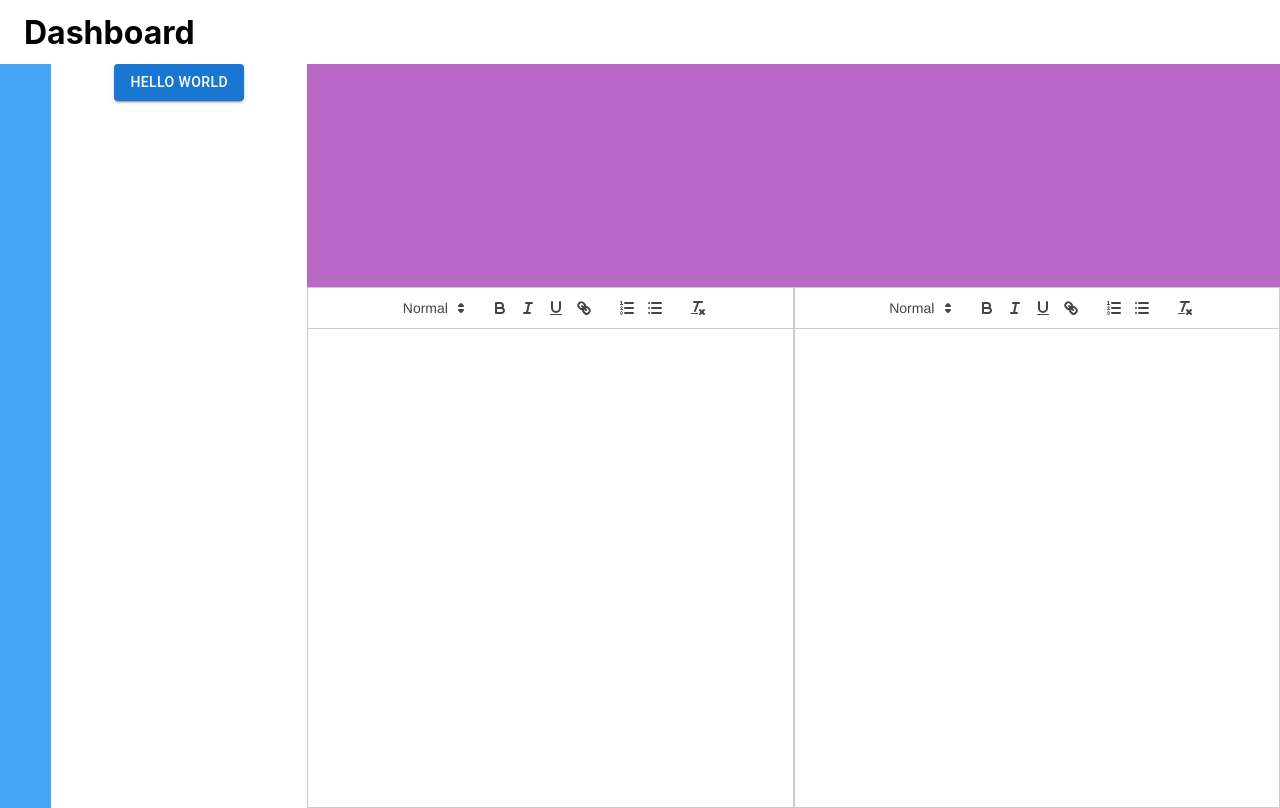
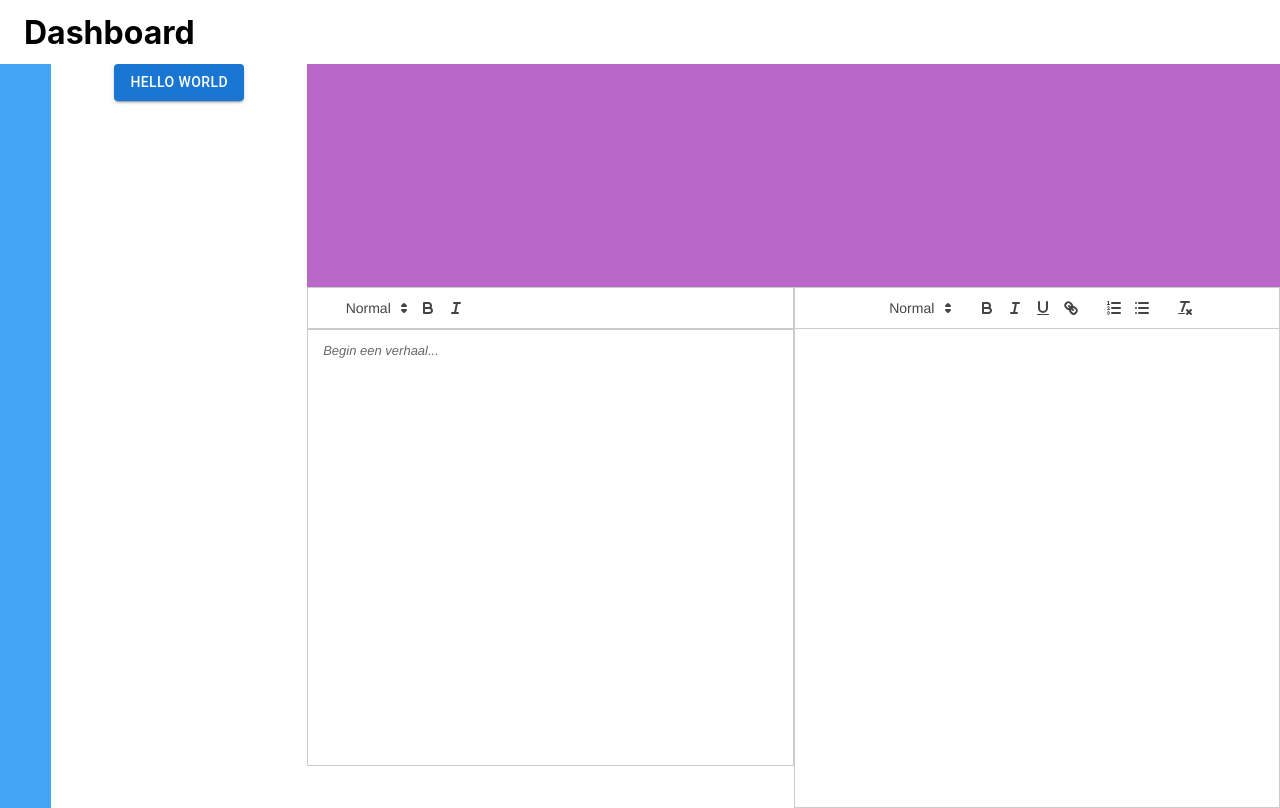
Before and after one commit to ijvanveltom/OmroepFlevoland, a React (Create React App) app in the folder omroepflevoland/: page / in a window 1280 px wide. Built offline with nearby package versions, Linux system fonts and the light colour scheme.

Commit message:
Create editor with custom option bar

```diff
--- a/omroepflevoland/src/App.css
+++ b/omroepflevoland/src/App.css
@@ -37,7 +37,7 @@
   }
 }
 
-.quill {
+.quill, .text-editor {
   width:100% !important;
   height:calc(100% - 42px) !important;
 }
--- a/omroepflevoland/src/App.js
+++ b/omroepflevoland/src/App.js
@@ -1,11 +1,12 @@
+import React, { useState } from "react";
 import './App.css';
 
 import Button from '@mui/material/Button';
 import Box from '@mui/material/Box';
 import Toolbar from '@mui/material/Toolbar';
 
-import React, { useState } from "react";
 import ReactQuill from 'react-quill';
+import Editor from './components/Editor.js';
 import 'react-quill/dist/quill.snow.css';
 
 function App() {
@@ -28,7 +29,7 @@ function App() {
             </Box>
             <Box sx={{display: 'flex', flexDirection: 'row', width:'100%', height: '70%', overflow: 'hidden',}}>
               <Box sx={{display: 'flex', width:'50%', height: '100%', overflow: 'auto',}}>
-                <ReactQuill theme="snow" value={valueLeft} onChange={setValueLeft} sx={{width: '100%', height: '100%',}}/>
+                <Editor placeholder={"Begin een verhaal..."} theme="snow" value={valueLeft} onChange={setValueLeft} sx={{width: '100%', height: '100%',}}/>
               </Box>
               <Box sx={{display: 'flex', width:'50%', height: '100%', overflow: 'auto',}}>
                 <ReactQuill theme="snow" value={valueRight} onChange={setValueRight} sx={{width: '100%', height: '100%',}}/>
--- /dev/null
+++ b/omroepflevoland/src/components/Editor.js
@@ -0,0 +1,77 @@
+import React from 'react';
+import ReactQuill from 'react-quill';
+
+const CustomToolbar = () => (
+  <div id="toolbar">
+    <select className="ql-header" defaultValue={""} onChange={e => e.persist()}>
+      <option value="1" />
+      <option value="2" />
+      <option selected />
+    </select>
+    <button className="ql-bold" />
+    <button className="ql-italic" />
+  </div>
+);
+
+class Editor extends React.Component {
+  constructor(props) {
+    super(props);
+    this.state = { editorHtml: "" };
+    this.handleChange = this.handleChange.bind(this);
+  }
+
+  handleChange(html) {
+    this.setState({ editorHtml: html });
+  }
+
+  render() {
+    return (
+      <div className="text-editor">
+        <CustomToolbar />
+        <ReactQuill
+          onChange={this.handleChange}
+          placeholder={this.props.placeholder}
+          modules={Editor.modules}
+          formats={Editor.formats}
+          theme={"snow"} // pass false to use minimal theme
+        />
+      </div>
+    );
+  }
+}
+
+/*
+ * Quill modules to attach to editor
+ * See https://quilljs.com/docs/modules/ for complete options
+ */
+Editor.modules = {
+  toolbar: {
+    container: "#toolbar",
+  },
+  clipboard: {
+    matchVisual: false,
+  }
+};
+
+/*
+ * Quill editor formats
+ * See https://quilljs.com/docs/formats/
+ */
+Editor.formats = [
+  "header",
+  "font",
+  "size",
+  "bold",
+  "italic",
+  "underline",
+  "strike",
+  "blockquote",
+  "list",
+  "bullet",
+  "indent",
+  "link",
+  "image",
+  "color"
+];
+
+export default Editor;
```
